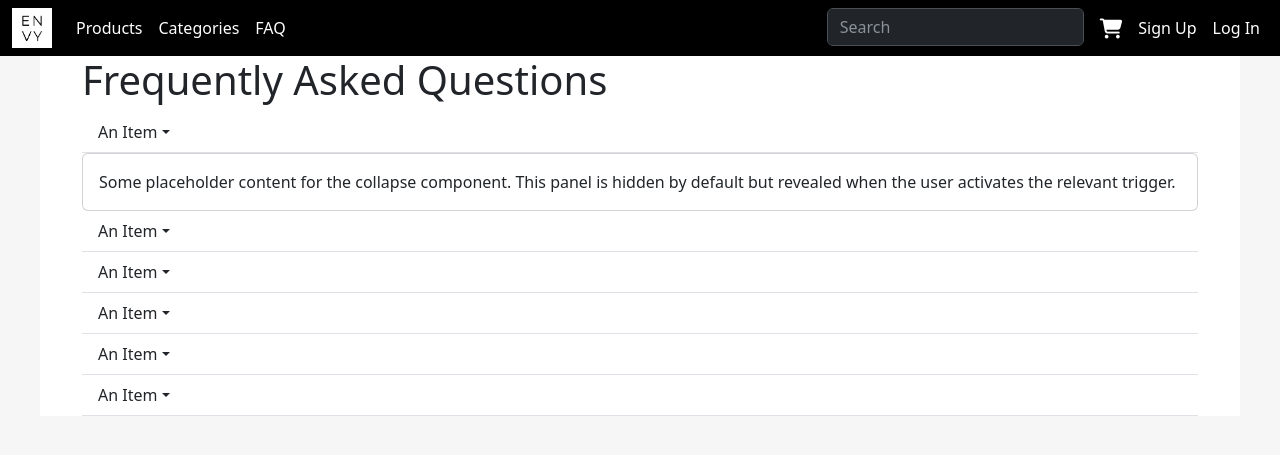
After one commit to recoder99/clothing-site, a Python web app: template home/templates/home/faq.html in a window 1280 px wide, after a click on "An Item". The commit adds this page. Shown: the top 455 px of the page. Run offline with Jinja, Linux system fonts and the light colour scheme; the template is opened without the code that fills it, so the values that code supplies are empty.

Commit message:
updated login, sign up, faq

```diff
--- a/home/templates/home/base.html
+++ b/home/templates/home/base.html
@@ -24,6 +24,7 @@
     />
     <title>Envy</title>
 
+    {%block style%}
     <style>
       body {
         background: #f6f6f6;
@@ -36,6 +37,7 @@
         color: #d6d6d6;
       }
     </style>
+    {%endblock%}
   </head>
   <body class="px-50">
     <!-- Navbar -->
@@ -46,7 +48,7 @@
       <div class="container-fluid">
         <ul class="navbar-nav" data-bs-theme="dark">
           <li class="nav-item">
-            <a class="navbar-brand" href="#">
+            <a class="navbar-brand" href="index.html">
               <img
                 src="assets/envy_white.png"
                 width="40"
@@ -62,7 +64,7 @@
             <a class="nav-link" href="#">Categories</a>
           </li>
           <li class="nav-item">
-            <a class="nav-link" href="#">FAQ</a>
+            <a class="nav-link" href="faq.html">FAQ</a>
           </li>
         </ul>
 
@@ -86,7 +88,10 @@
             </a>
           </li>
           <li class="nav-item">
-            <a class="nav-link" href="#">Log In</a>
+            <a class="nav-link" href="signup.html">Sign Up</a>
+          </li>
+          <li class="nav-item">
+            <a class="nav-link" href="login.html">Log In</a>
           </li>
         </ul>
       </div>
--- /dev/null
+++ b/home/templates/home/faq.html
@@ -0,0 +1,56 @@
+{% extends "home/base.html" %}
+{% block content%}
+<div class="container">
+    <p class="h1">Frequently Asked Questions</p>
+    <ul class="list-group list-group-flush">
+        <li class="list-group-item dropdown">
+            <a class="nav-link text-dark dropdown-toggle" data-bs-toggle="collapse" href="#collapseExample2" role="button" aria-expanded="false" aria-controls="collapseExample">An Item</a>
+        </li>
+        <div class="collapse" id="collapseExample2">
+            <div class="card card-body">
+              Some placeholder content for the collapse component. This panel is hidden by default but revealed when the user activates the relevant trigger.
+            </div>
+        </div>
+        <li class="list-group-item dropdown">
+            <a class="nav-link text-dark dropdown-toggle" data-bs-toggle="collapse" href="#collapseExample3" role="button" aria-expanded="false" aria-controls="collapseExample">An Item</a>
+        </li>
+        <div class="collapse" id="collapseExample3">
+            <div class="card card-body">
+              Some placeholder content for the collapse component. This panel is hidden by default but revealed when the user activates the relevant trigger.
+            </div>
+        </div>
+        <li class="list-group-item dropdown">
+            <a class="nav-link text-dark dropdown-toggle" data-bs-toggle="collapse" href="#collapseExample4" role="button" aria-expanded="false" aria-controls="collapseExample">An Item</a>
+        </li>
+        <div class="collapse" id="collapseExample4">
+            <div class="card card-body">
+              Some placeholder content for the collapse component. This panel is hidden by default but revealed when the user activates the relevant trigger.
+            </div>
+        </div>
+        <li class="list-group-item dropdown">
+            <a class="nav-link text-dark dropdown-toggle" data-bs-toggle="collapse" href="#collapseExample5" role="button" aria-expanded="false" aria-controls="collapseExample">An Item</a>
+        </li>
+        <div class="collapse" id="collapseExample5">
+            <div class="card card-body">
+              Some placeholder content for the collapse component. This panel is hidden by default but revealed when the user activates the relevant trigger.
+            </div>
+        </div>
+        <li class="list-group-item dropdown">
+            <a class="nav-link text-dark dropdown-toggle" data-bs-toggle="collapse" href="#collapseExample6" role="button" aria-expanded="false" aria-controls="collapseExample">An Item</a>
+        </li>
+        <div class="collapse" id="collapseExample6">
+            <div class="card card-body">
+              Some placeholder content for the collapse component. This panel is hidden by default but revealed when the user activates the relevant trigger.
+            </div>
+        </div>
+        <li class="list-group-item dropdown">
+            <a class="nav-link text-dark dropdown-toggle" data-bs-toggle="collapse" href="#collapseExample7" role="button" aria-expanded="false" aria-controls="collapseExample">An Item</a>
+        </li>
+        <div class="collapse" id="collapseExample7">
+            <div class="card card-body">
+              Some placeholder content for the collapse component. This panel is hidden by default but revealed when the user activates the relevant trigger.
+            </div>
+        </div>
+      </ul>
+</div>
+{% endblock %}
--- a/home/templates/home/index.html
+++ b/home/templates/home/index.html
@@ -38,6 +38,9 @@
 <!--Items-->
 <div class="container">
   <div class="row row-cols-5">
+    <div class="col col-12 bg-black text-white">
+      <p class="h2">Hot Products</p>
+    </div>
     <div class="col">
       <a class="nav-link" href="#">
         <div class="card">
```
Also changed, not shown: home/templates/home/login.html (added, +41 -0 lines), home/templates/home/signup.html (added, +39 -0 lines), home/templates/home/assets/login_media.jpg (added), home/templates/home/assets/otv_collab.jpg (added), home/templates/home/assets/tt_collab.jpg (added).
